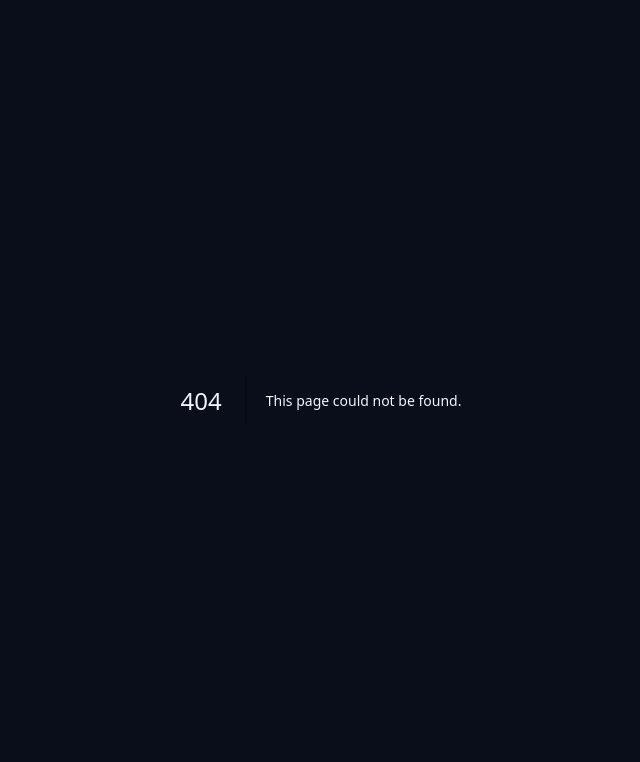
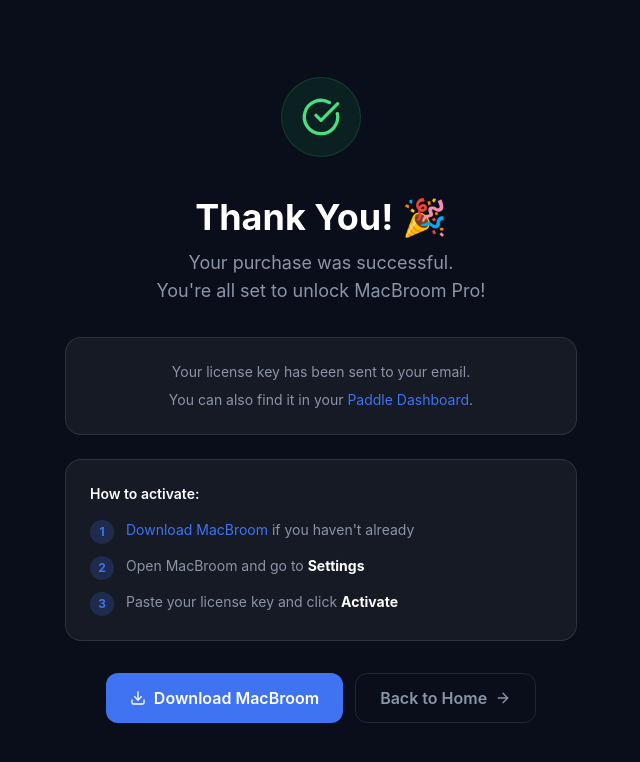
Before and after one commit to alheekmahlib/macbroom-website, a Next.js app: page /macbroom-website/thank-you in a window 1280 px wide. Before the commit this address had no page. Shown: the top 762 px of the page, without its empty margins (319-959 px from the left). Built offline with nearby package versions, Linux system fonts and the light colour scheme.

Commit message:
Add Thank You page with license key display after Paddle purchase

```diff
--- /dev/null
+++ b/src/app/thank-you/page.tsx
@@ -0,0 +1,170 @@
+"use client";
+
+import { useEffect, useState } from "react";
+import { CheckCircle, Copy, Check, Download, ArrowRight } from "lucide-react";
+import Link from "next/link";
+
+export default function ThankYouPage() {
+  const [transactionId, setTransactionId] = useState<string>("");
+  const [copied, setCopied] = useState(false);
+
+  useEffect(() => {
+    // Paddle passes transaction_id as URL parameter or in the hash
+    const params = new URLSearchParams(window.location.search);
+    const hash = window.location.hash;
+
+    // Try URL params first, then hash
+    let txId = params.get("transaction_id")
+      || params.get("checkout_id")
+      || params.get("order_id");
+
+    if (!txId && hash) {
+      // Paddle sometimes puts data in hash as JSON
+      try {
+        const hashData = JSON.parse(decodeURIComponent(hash.substring(1)));
+        txId = hashData.transaction_id || hashData.checkout_id || hashData.order_id;
+      } catch {
+        // Try as query params in hash
+        const hashParams = new URLSearchParams(hash.substring(1));
+        txId = hashParams.get("transaction_id")
+          || hashParams.get("checkout_id")
+          || hashParams.get("order_id");
+      }
+    }
+
+    if (txId) {
+  // eslint-disable-next-line react-hooks/set-state-in-effect
+      setTransactionId(txId);
+    }
+  }, []);
+
+  const handleCopy = async () => {
+    if (!transactionId) return;
+    try {
+      await navigator.clipboard.writeText(transactionId);
+      setCopied(true);
+      setTimeout(() => setCopied(false), 2000);
+    } catch {
+      // Fallback
+      const el = document.createElement("textarea");
+      el.value = transactionId;
+      document.body.appendChild(el);
+      el.select();
+      document.execCommand("copy");
+      document.body.removeChild(el);
+      setCopied(true);
+      setTimeout(() => setCopied(false), 2000);
+    }
+  };
+
+  return (
+    <main className="min-h-screen flex items-center justify-center px-6">
+      <div className="max-w-lg w-full text-center">
+        {/* Success Icon */}
+        <div className="mb-6 animate-fade-up">
+          <div className="inline-flex items-center justify-center w-20 h-20 rounded-full bg-green-500/10 border border-green-500/20 mb-4">
+            <CheckCircle className="w-10 h-10 text-green-400" />
+          </div>
+        </div>
+
+        {/* Title */}
+        <h1 className="text-3xl sm:text-4xl font-bold text-white mb-3 animate-fade-up" style={{ animationDelay: "0.1s" }}>
+          Thank You! 🎉
+        </h1>
+        <p className="text-txt-dim text-lg mb-8 animate-fade-up" style={{ animationDelay: "0.15s" }}>
+          Your purchase was successful.
+          <br />
+          You&apos;re all set to unlock MacBroom Pro!
+        </p>
+
+        {/* Transaction ID */}
+        {transactionId ? (
+          <div className="animate-fade-up bg-white/5 border border-white/10 rounded-2xl p-6 mb-6" style={{ animationDelay: "0.2s" }}>
+            <p className="text-sm text-txt-dim mb-3">Your License Key (Transaction ID):</p>
+            <div className="flex items-center gap-3 bg-black/30 rounded-xl p-4 border border-white/5">
+              <code className="text-accent font-mono text-sm sm:text-base flex-1 text-left break-all">
+                {transactionId}
+              </code>
+              <button
+                onClick={handleCopy}
+                className="shrink-0 p-2 rounded-lg hover:bg-white/10 transition-colors"
+                title="Copy"
+              >
+                {copied ? (
+                  <Check className="w-5 h-5 text-green-400" />
+                ) : (
+                  <Copy className="w-5 h-5 text-txt-dim hover:text-white" />
+                )}
+              </button>
+            </div>
+          </div>
+        ) : (
+          <div className="animate-fade-up bg-white/5 border border-white/10 rounded-2xl p-6 mb-6" style={{ animationDelay: "0.2s" }}>
+            <p className="text-sm text-txt-dim mb-2">
+              Your license key has been sent to your email.
+            </p>
+            <p className="text-sm text-txt-dim">
+              You can also find it in your{" "}
+              <a
+                href="https://sandbox-vendors.paddle.com/checkout"
+                target="_blank"
+                rel="noopener noreferrer"
+                className="text-accent hover:underline"
+              >
+                Paddle Dashboard
+              </a>
+              .
+            </p>
+          </div>
+        )}
+
+        {/* Steps */}
+        <div className="animate-fade-up text-left bg-white/5 border border-white/10 rounded-2xl p-6 mb-8" style={{ animationDelay: "0.25s" }}>
+          <h3 className="text-sm font-semibold text-white mb-4">How to activate:</h3>
+          <ol className="space-y-3">
+            <li className="flex items-start gap-3">
+              <span className="flex items-center justify-center w-6 h-6 rounded-full bg-accent/20 text-accent text-xs font-bold shrink-0">1</span>
+              <span className="text-sm text-txt-dim">
+                <Link
+                  href="/#download"
+                  className="text-accent hover:underline"
+                >
+                  Download MacBroom
+                </Link>{" "}
+                if you haven&apos;t already
+              </span>
+            </li>
+            <li className="flex items-start gap-3">
+              <span className="flex items-center justify-center w-6 h-6 rounded-full bg-accent/20 text-accent text-xs font-bold shrink-0">2</span>
+              <span className="text-sm text-txt-dim">Open MacBroom and go to <strong className="text-white">Settings</strong></span>
+            </li>
+            <li className="flex items-start gap-3">
+              <span className="flex items-center justify-center w-6 h-6 rounded-full bg-accent/20 text-accent text-xs font-bold shrink-0">3</span>
+              <span className="text-sm text-txt-dim">
+                Paste your license key and click <strong className="text-white">Activate</strong>
+              </span>
+            </li>
+          </ol>
+        </div>
+
+        {/* Action Buttons */}
+        <div className="animate-fade-up flex flex-col sm:flex-row gap-3 justify-center" style={{ animationDelay: "0.3s" }}>
+          <Link
+            href="/#download"
+            className="inline-flex items-center justify-center gap-2 bg-accent hover:bg-accent-hover text-white font-semibold py-3 px-6 rounded-xl transition-all duration-200 hover:shadow-lg hover:shadow-accent/25"
+          >
+            <Download className="w-4 h-4" />
+            Download MacBroom
+          </Link>
+          <Link
+            href="/"
+            className="inline-flex items-center justify-center gap-2 border border-white/10 text-txt-dim hover:text-white hover:border-white/20 font-semibold py-3 px-6 rounded-xl transition-all duration-200"
+          >
+            Back to Home
+            <ArrowRight className="w-4 h-4" />
+          </Link>
+        </div>
+      </div>
+    </main>
+  );
+}
--- a/src/components/Pricing.tsx
+++ b/src/components/Pricing.tsx
@@ -82,7 +82,7 @@
         settings: {
           displayMode: "overlay",
           theme: "dark",
-          successUrl: "https://alheekmahlib.github.io/macbroom-website?checkout=success",
+          successUrl: "https://alheekmahlib.github.io/macbroom-website/thank-you?checkout=success",
         },
       });
     }
```
